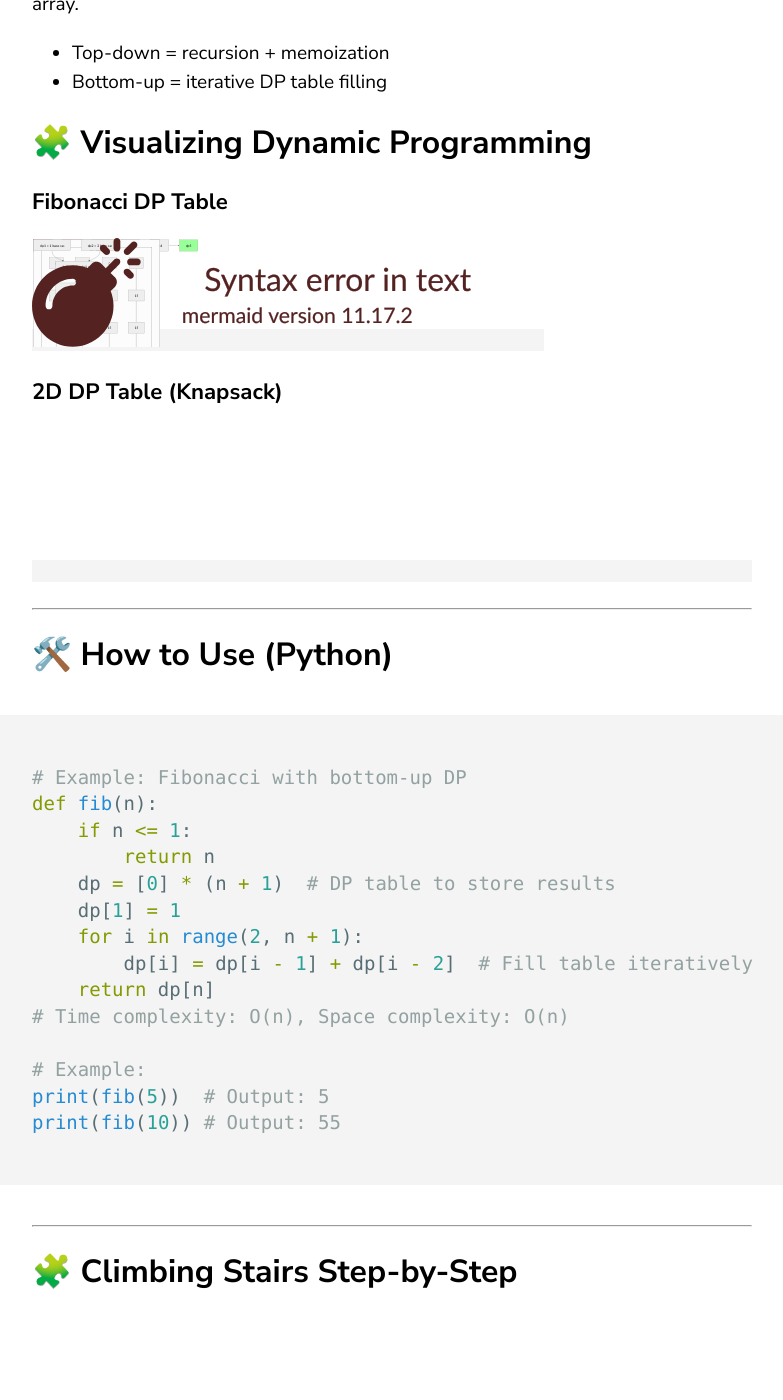
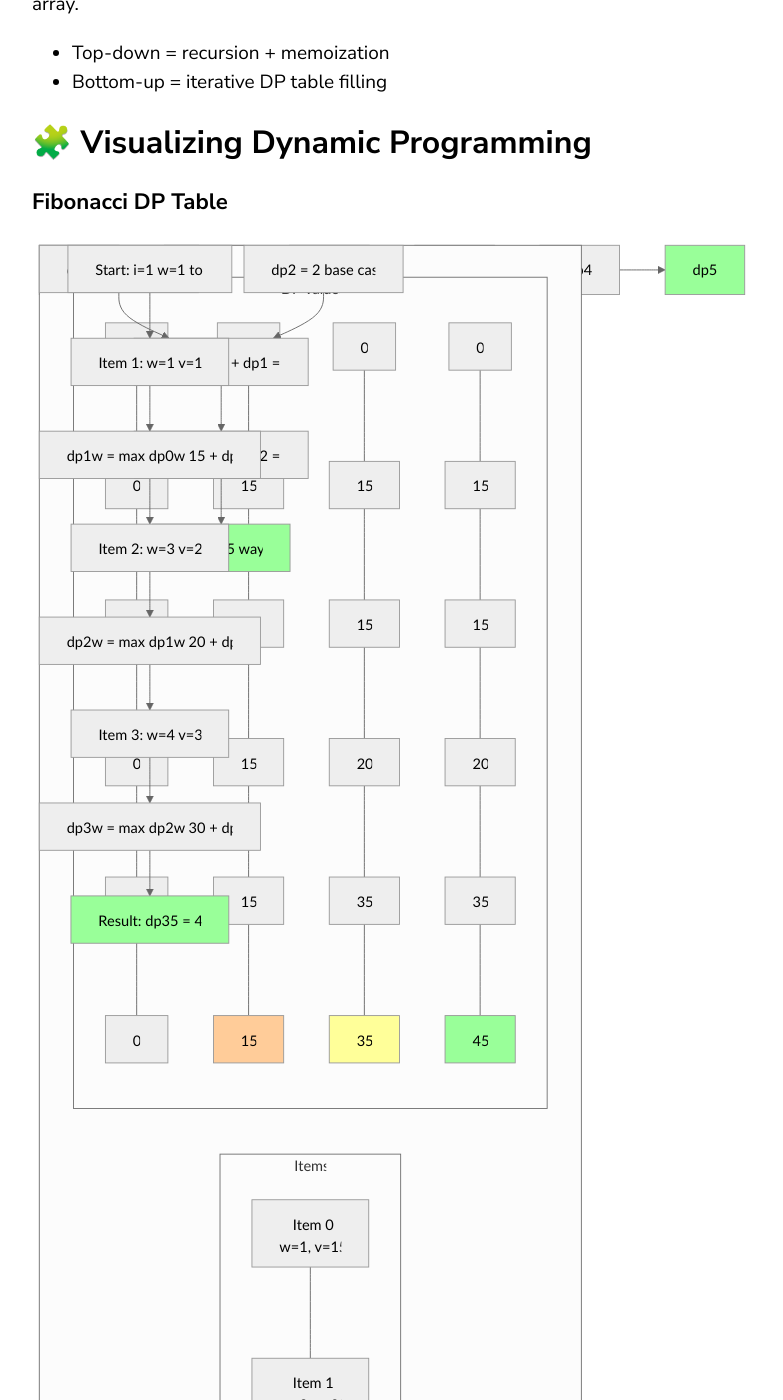
Before and after one commit to proxyroot/proxyroot.github.io, a Jekyll site: the page built from _posts/2024-03-08-dp-table.markdown, in a window 1280 px wide and 1400 px high, scrolled down 885 px. Shown: the whole window, without its empty margins (68-851 px from the left). Built offline with Jekyll 4.4.1, drawn with Linux system fonts in a browser that asks for light colours; our own code applies the rules of GitHub Pages for plain Markdown files; some of the changed text lies outside the part shown.

Commit message:
comments

````diff
--- a/_posts/2024-03-08-dp-table.markdown
+++ b/_posts/2024-03-08-dp-table.markdown
@@ -139,14 +139,14 @@ print(climb_stairs(n))  # Output: 5
 
 ```mermaid
 graph TD
-    Start[Start: i=1, w=1..5]
-    I1[Item 1: w=1, v=15]
-    D1[dp[1][w] = max(dp[0][w], 15 + dp[0][w-1])]
-    I2[Item 2: w=3, v=20]
-    D2[dp[2][w] = max(dp[1][w], 20 + dp[1][w-3])]
-    I3[Item 3: w=4, v=30]
-    D3[dp[3][w] = max(dp[2][w], 30 + dp[2][w-4])]
-    Result[Result: dp[3][5] = 45]
+    Start[Start: i=1 w=1 to 5]
+    I1[Item 1: w=1 v=15]
+    D1[dp1w = max dp0w 15 + dp0w-1]
+    I2[Item 2: w=3 v=20]
+    D2[dp2w = max dp1w 20 + dp1w-3]
+    I3[Item 3: w=4 v=30]
+    D3[dp3w = max dp2w 30 + dp2w-4]
+    Result[Result: dp35 = 45]
 
     Start --> I1 --> D1 --> I2 --> D2 --> I3 --> D3 --> Result
     style Result fill:#99ff99
````
